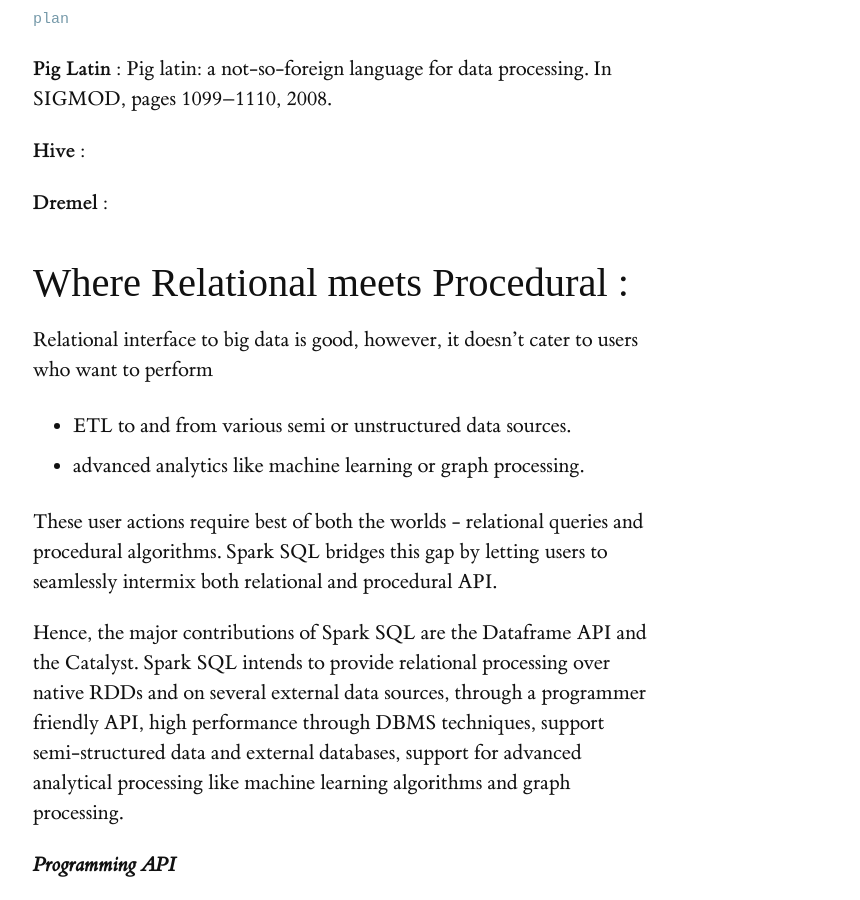
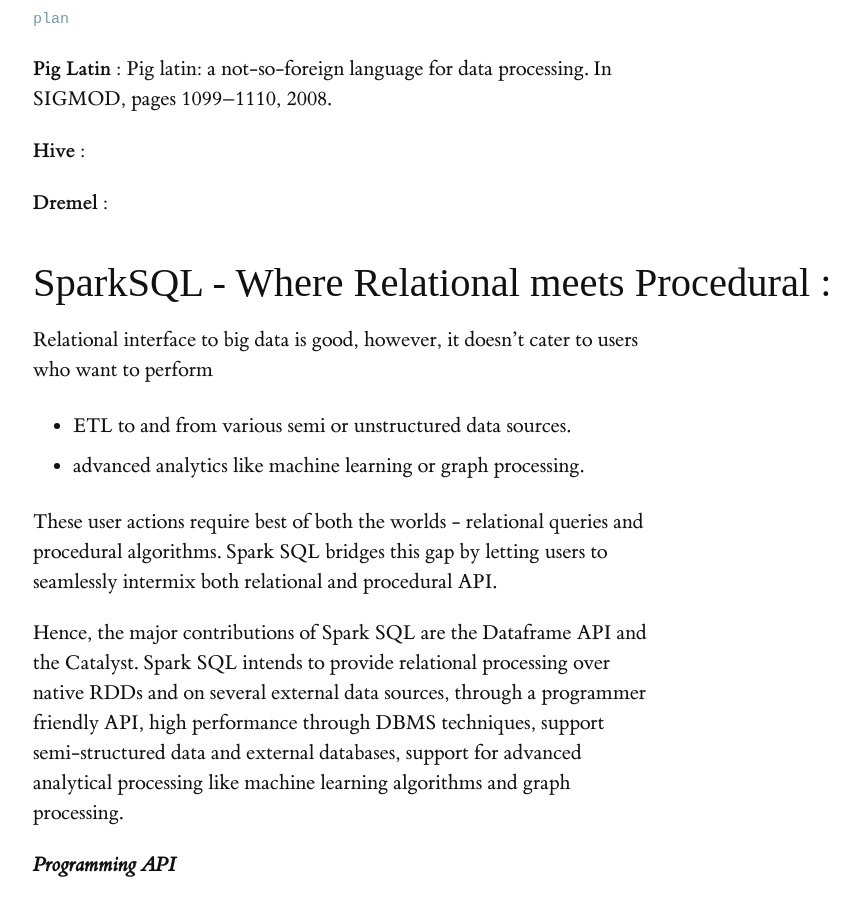
Before and after one commit to heathermiller/dist-prog-book, a Jekyll site: the page built from chapter/8/big-data.md, in a window 1280 px wide and 900 px high, scrolled down 6299 px. Shown: the whole window, without its empty margins (127-987 px from the left). Built offline with Jekyll 4.4.1, drawn with Linux system fonts in a browser that asks for light colours; some web fonts are replaced.

Commit message:
Update big-data.md

```diff
--- a/chapter/8/big-data.md
+++ b/chapter/8/big-data.md
@@ -128,7 +128,7 @@
 **Dremel** :
 
 
-## Where Relational meets Procedural :
+## SparkSQL - Where Relational meets Procedural :
 Relational interface to big data is good, however, it doesn’t cater to users who want to perform
 
 - ETL to and from various semi or unstructured data sources.
```
